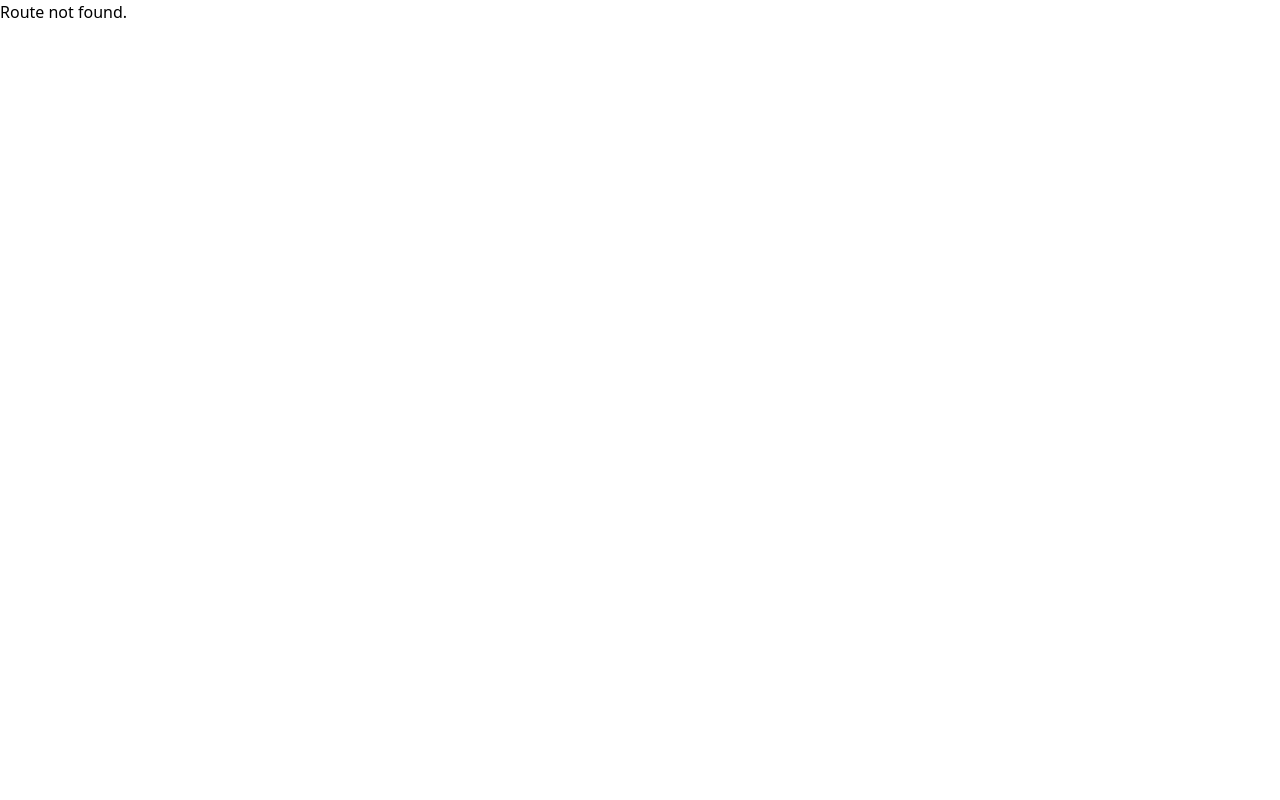
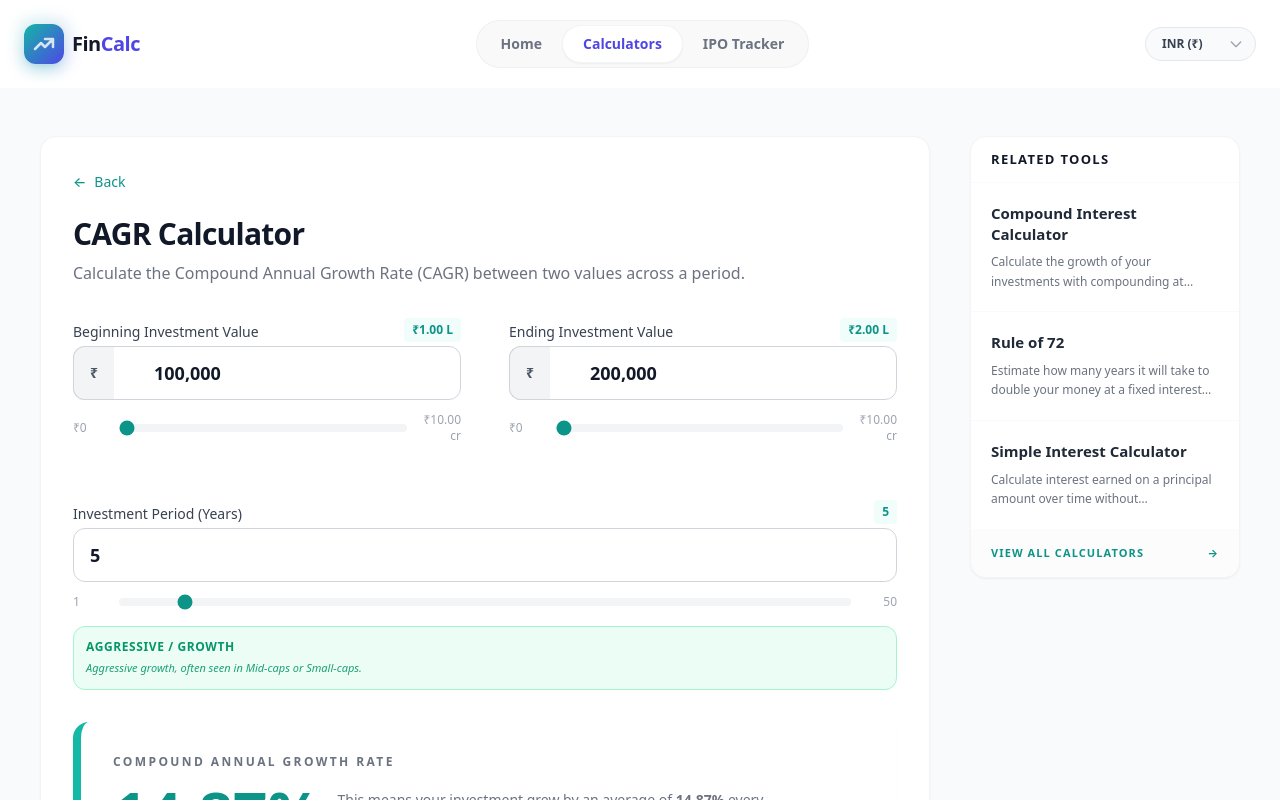
Before and after one commit to soninishank/FinancialCalculator, a React (Create React App) app: page /calculators/cagr-calculator in a window 1280 px wide. Before the commit this address had no page. Shown: the top 800 px of the page. Built offline with nearby package versions, Linux system fonts and the light colour scheme; the HTML template or start-up script is replaced by a standard one.

Commit message:
Updated links

```diff
--- a/src/App.js
+++ b/src/App.js
@@ -20,7 +20,7 @@ export default function App() {
           </Route>
           <Route element={<Layout />}>
             <Route path="/calculators" element={<CalculatorsList />} />
-            <Route path="/calculator/:slug" element={<CalculatorPage />} />
+            <Route path="/calculators/:slug" element={<CalculatorPage />} />
             <Route path="/ipo-tracker" element={<IPOTRackerPage />} />
             <Route path="/ipo/:symbol" element={<IPODetailPage />} />
           </Route>
--- a/src/components/common/RelatedCalculators.js
+++ b/src/components/common/RelatedCalculators.js
@@ -45,7 +45,7 @@ const RelatedCalculators = ({ currentSlug, category }) => {
                 {recommendations.map((calc) => (
                     <Link
                         key={calc.slug}
-                        to={`/calculator/${calc.slug}`}
+                        to={`/calculators/${calc.slug}`}
                         className="block px-5 py-5 hover:bg-gray-50 transition-all group"
                     >
                         <div className="flex justify-between items-start gap-2">
--- a/src/pages/CalculatorsList.js
+++ b/src/pages/CalculatorsList.js
@@ -63,7 +63,7 @@ export default function CalculatorsList() {
 function Card({ meta }) {
   return (
     <Link
-      to={`/calculator/${meta.slug}`}
+      to={`/calculators/${meta.slug}`}
       className="relative p-6 pt-12 bg-white rounded-xl shadow hover:shadow-md transition block"
     >
       <div className="absolute top-3 right-3 bg-gray-50 text-xs text-gray-600 px-2 py-1 rounded-full border">
--- a/src/pages/HomeFrontPage.js
+++ b/src/pages/HomeFrontPage.js
@@ -121,7 +121,7 @@ function CalcCard({ title, slug }) {
 
   return (
     <Link
-      to={`/calculator/${slug}`}
+      to={`/calculators/${slug}`}
       state={{ from: location.pathname }}  // <-- send the origin page
       className="p-6 bg-white rounded-xl shadow hover:shadow-md transition"
     >
```
